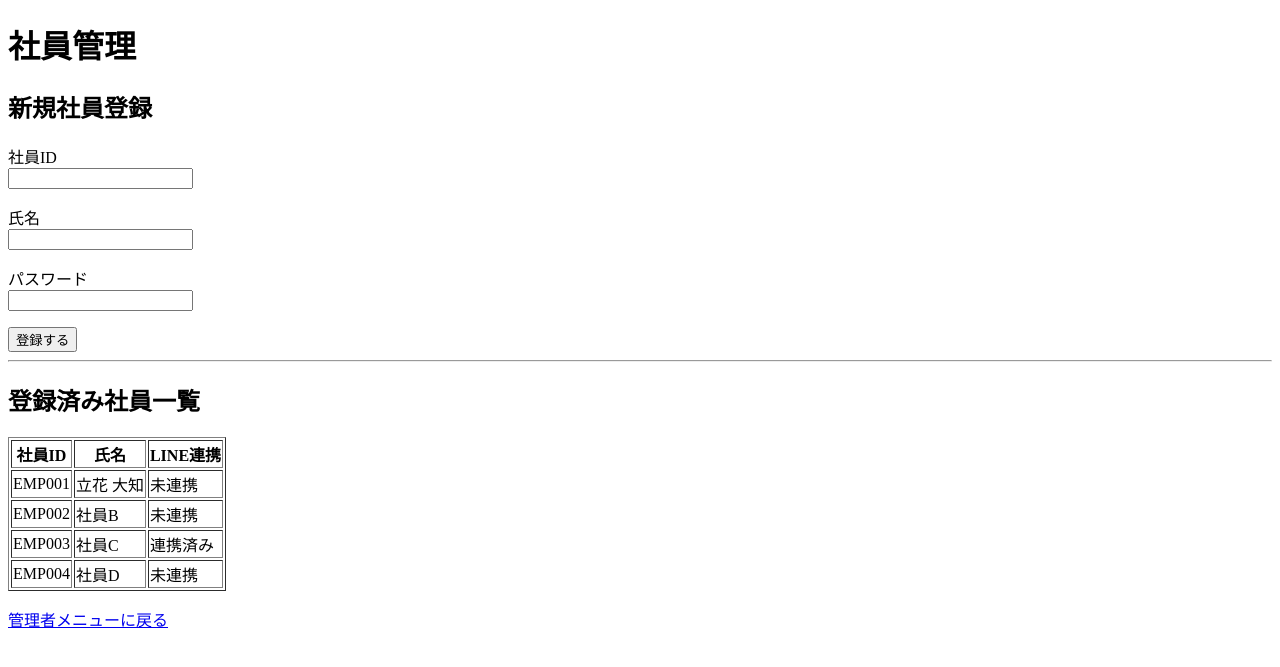
After one commit to tachibana0124/work___app, a Flask app: page /admin/employee in a window 1280 px wide. The commit adds this page. Shown: the top 667 px of the page. Run offline with Flask 3, Linux system fonts and the light colour scheme; a user stored in the database is signed in; data comes from the database, SQL or seed files in the repository; both versions use the stored data as it was after the commit.

Commit message:
ユーザーID登録機能追加

```diff
--- a/flaskr/main.py
+++ b/flaskr/main.py
@@ -1,3 +1,4 @@
+
 import sqlite3
 from datetime import datetime
 from flask import render_template, request, redirect, url_for, session
@@ -100,6 +101,87 @@ def admin_dashboard():
     return render_template('admin.html')
 
 
+# 社員登録画面
+@app.route('/admin/employee')
+def admin_employee():
+
+    # 管理者ログイン確認
+    if 'admin_id' not in session:
+        return redirect(url_for('admin_login'))
+
+    conn = sqlite3.connect(DB_NAME)
+    c = conn.cursor()
+
+    # 登録済み社員を取得
+    c.execute(
+        'SELECT employee_id, name, line_user_id FROM employees ORDER BY employee_id'
+    )
+    employees = c.fetchall()
+
+    conn.close()
+
+    # URLからメッセージを取得
+    message = request.args.get('message', '')
+
+    return render_template(
+        'admin_employee.html',
+        employees=employees,
+        message=message
+    )
+
+
+# 管理者による社員登録処理
+@app.route('/admin/employee/register', methods=['POST'])
+def admin_employee_register():
+
+    # 管理者ログイン確認
+    if 'admin_id' not in session:
+        return redirect(url_for('admin_login'))
+
+    # フォームから情報を取得
+    employee_id = request.form.get('employee_id', '').strip().upper()
+    name = request.form.get('name', '').strip()
+    password = request.form.get('password', '').strip()
+
+    # 入力チェック
+    if not employee_id or not name or not password:
+        return redirect(url_for(
+            'admin_employee',
+            message='すべての項目を入力してください'
+        ))
+
+    conn = sqlite3.connect(DB_NAME)
+    c = conn.cursor()
+
+    # 社員IDの重複確認
+    c.execute(
+        'SELECT employee_id FROM employees WHERE employee_id = ?',
+        (employee_id,)
+    )
+
+    if c.fetchone():
+        conn.close()
+        return redirect(url_for(
+            'admin_employee',
+            message='この社員IDはすでに登録されています'
+        ))
+
+    # 社員情報を登録
+    c.execute('''
+        INSERT INTO employees
+        (employee_id, name, password, line_user_id)
+        VALUES (?, ?, ?, NULL)
+    ''', (employee_id, name, password))
+
+    conn.commit()
+    conn.close()
+
+    return redirect(url_for(
+        'admin_employee',
+        message='社員を登録しました'
+    ))
+
+
 # 管理者ログアウト
 @app.route('/admin/logout')
 def admin_logout():
@@ -109,7 +191,6 @@ def admin_logout():
 
     # 管理者ログイン画面に戻す
     return redirect(url_for('admin_login'))
-
 
 
 # トップページにアクセスされるとindexが実行される
--- a/flaskr/templates/admin.html
+++ b/flaskr/templates/admin.html
@@ -14,7 +14,7 @@
 
     <div>
         <h3>社員管理</h3>
-        <a href="#">社員登録</a>
+        <a href="{{ url_for('admin_employee') }}">社員登録</a>
     </div>
 
     <div>
--- /dev/null
+++ b/flaskr/templates/admin_employee.html
@@ -0,0 +1,71 @@
+<!DOCTYPE html>
+<html lang="ja">
+
+<head>
+    <meta charset="UTF-8">
+    <title>社員登録</title>
+</head>
+
+<body>
+
+    <h1>社員管理</h1>
+    {% if message %}
+    <p>{{ message }}</p>
+    {% endif %}
+    <h2>新規社員登録</h2>
+
+    <form action="{{ url_for('admin_employee_register') }}" method="POST">
+
+        <p>
+            社員ID<br>
+            <input type="text" name="employee_id" required>
+        </p>
+
+        <p>
+            氏名<br>
+            <input type="text" name="name" required>
+        </p>
+
+        <p>
+            パスワード<br>
+            <input type="password" name="password" required>
+        </p>
+
+        <button type="submit">登録する</button>
+
+    </form>
+
+    <hr>
+
+    <h2>登録済み社員一覧</h2>
+
+    <table border="1">
+        <tr>
+            <th>社員ID</th>
+            <th>氏名</th>
+            <th>LINE連携</th>
+        </tr>
+
+        {% for employee in employees %}
+        <tr>
+            <td>{{ employee[0] }}</td>
+            <td>{{ employee[1] }}</td>
+            <td>
+                {% if employee[2] %}
+                連携済み
+                {% else %}
+                未連携
+                {% endif %}
+            </td>
+        </tr>
+        {% endfor %}
+
+    </table>
+
+    <p>
+        <a href="{{ url_for('admin_dashboard') }}">管理者メニューに戻る</a>
+    </p>
+
+</body>
+
+</html>
```
Also changed, not shown: attendance.db.
